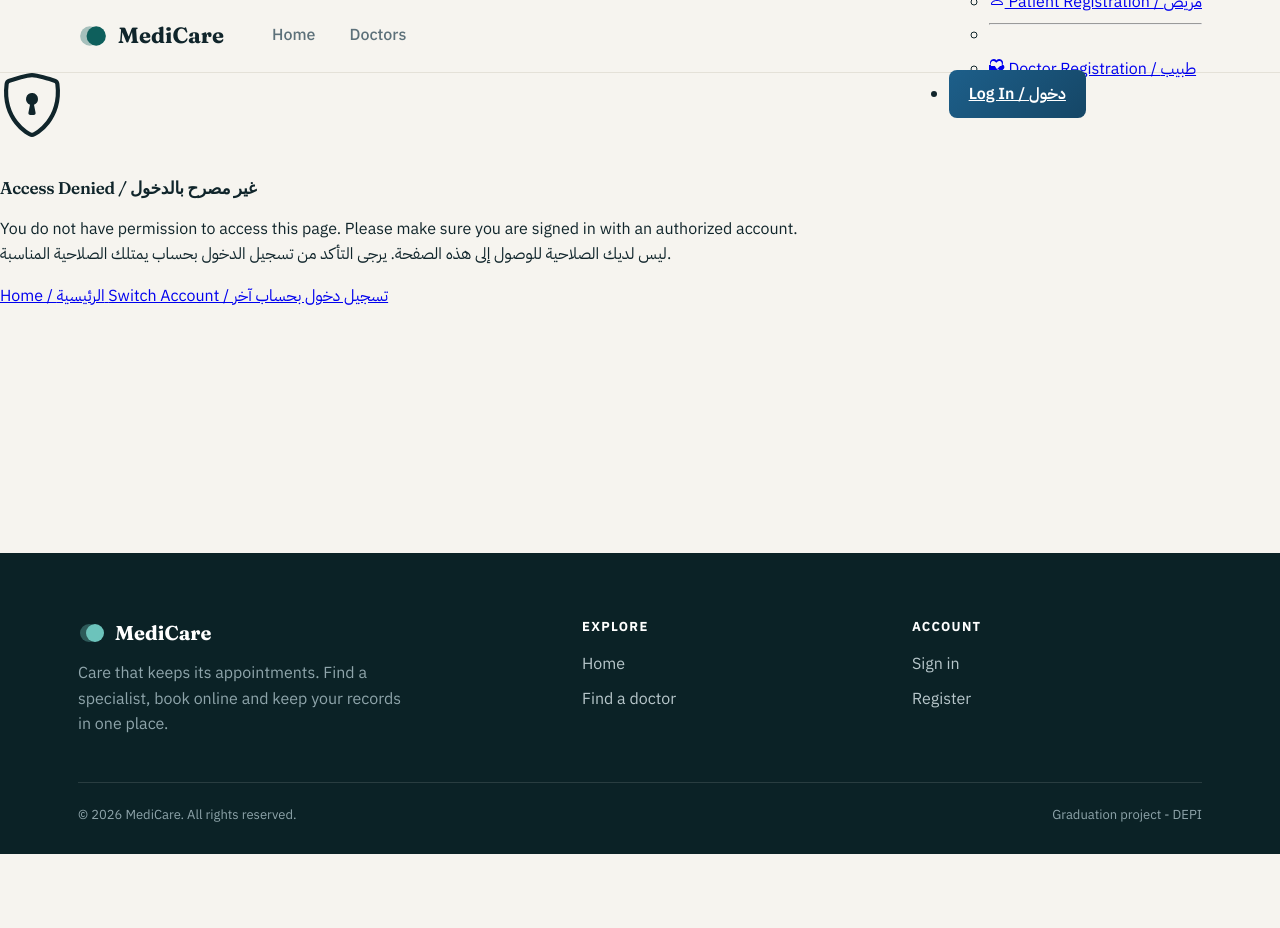
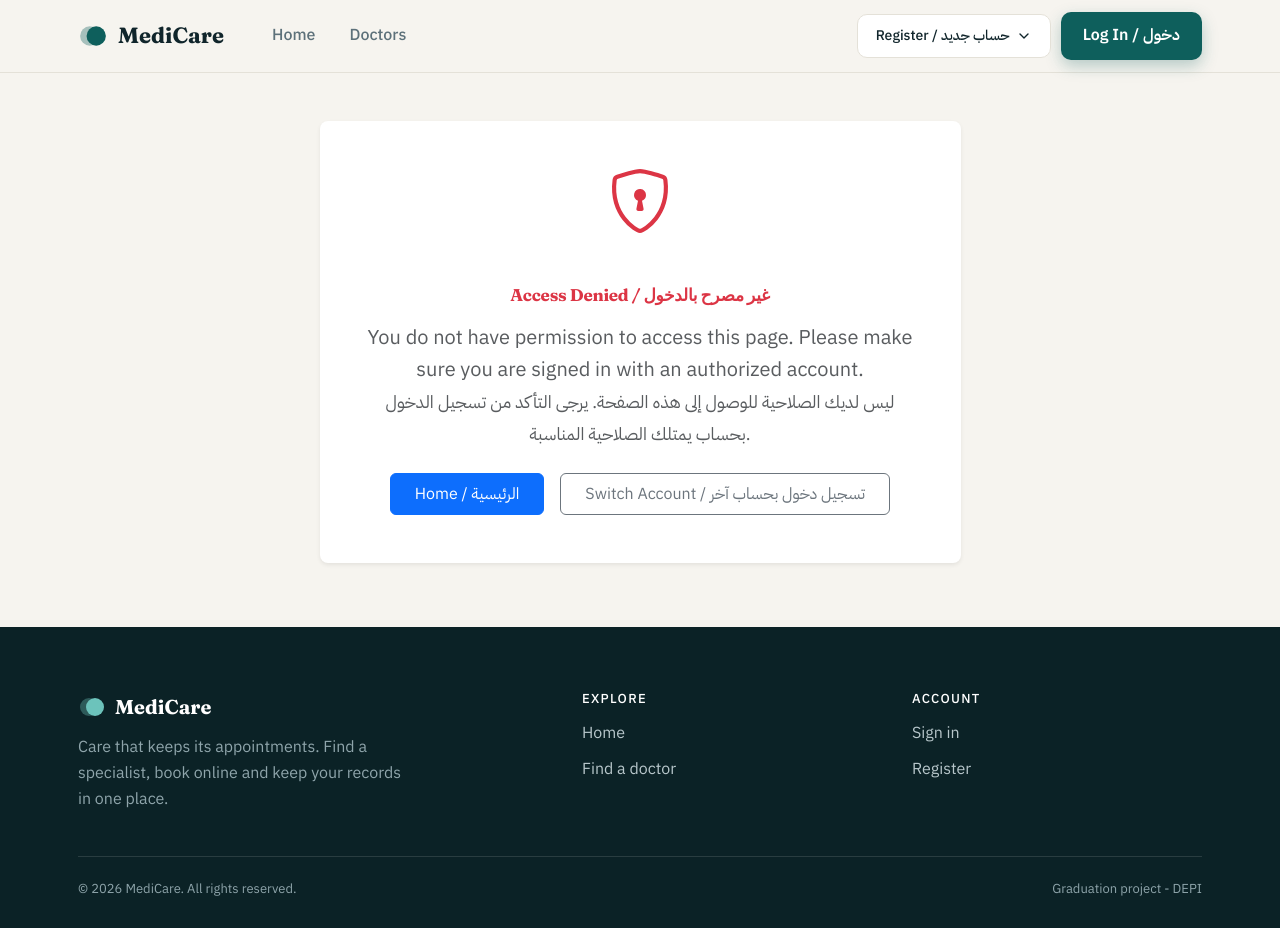
Before and after one commit to Boody-2006/Graduation_Project_Depi, an ASP.NET Core app: page /Account/AccessDenied in a window 1280 px wide. Before the commit the page ends 854 px from the top, so only its background shows below. Run offline with ASP.NET Core 8, Linux system fonts and the light colour scheme; some libraries are stand-ins or nearby versions.

Commit message:
Restyle header account area, load Bootstrap only on Account pages

```diff
--- a/Project/Project_Back/MediCare/MediCare.Web/Views/Shared/_Layout.cshtml
+++ b/Project/Project_Back/MediCare/MediCare.Web/Views/Shared/_Layout.cshtml
@@ -21,6 +21,13 @@
 
     @* medicare.css = base styles, medicare-pro.css = the professional design layer (must come second).
        asp-append-version stops the browser from showing an old cached copy after a change. *@
+    @* Person 5's login/register pages use Bootstrap classes (row, col-*, form-control, alert...).
+       So Bootstrap is loaded ONLY on the Account pages; every other page uses our own design. *@
+    @if (current == "Account")
+    {
+        <link rel="stylesheet" href="~/lib/bootstrap/dist/css/bootstrap.min.css" />
+    }
+
     @* site.css comes from the team (Person 5's login/register styles); it is loaded FIRST so our design can override it *@
     <link rel="stylesheet" href="~/css/site.css" asp-append-version="true" />
     <link rel="stylesheet" href="~/css/medicare.css" asp-append-version="true" />
@@ -33,9 +40,16 @@
             var el = Object(e.target);
             if (el.tagName === "IMG") { el.style.display = "none"; }
         }, true);
+
+        // Close the Register dropdown when the user clicks anywhere outside it.
+        document.addEventListener("click", function (e) {
+            document.querySelectorAll("details.dd[open]").forEach(function (d) {
+                if (!d.contains(Object(e.target))) { d.removeAttribute("open"); }
+            });
+        });
     </script>
 </head>
-<body>
+<body class="@(current == "Account" ? "page-account" : "")">
 
     @* ===== Header ===== *@
     <header class="hd">
@@ -59,7 +73,8 @@
     </header>
 
     @* ===== Page content ===== *@
-    <main>
+    @* Account pages (Person 5) expect a Bootstrap container around the content *@
+    <main class="@(current == "Account" ? "container pb-3" : "")">
         @RenderBody()
     </main>
 
@@ -95,6 +110,13 @@
         </div>
     </footer>
 
+    @* jQuery + Bootstrap JS only on Account pages (form validation and dismissible alerts) *@
+    @if (current == "Account")
+    {
+        <script src="~/lib/jquery/dist/jquery.min.js"></script>
+        <script src="~/lib/bootstrap/dist/js/bootstrap.bundle.min.js"></script>
+    }
+
     @* Optional place for page-specific scripts *@
     @await RenderSectionAsync("Scripts", required: false)
 </body>
--- a/Project/Project_Back/MediCare/MediCare.Web/Views/Shared/_LoginPartial.cshtml
+++ b/Project/Project_Back/MediCare/MediCare.Web/Views/Shared/_LoginPartial.cshtml
@@ -3,7 +3,16 @@
 @inject SignInManager<ApplicationUser> SignInManager
 @inject UserManager<ApplicationUser> UserManager
 
-<ul class="navbar-nav align-items-center">
+@*
+    _LoginPartial.cshtml
+    The account area of the header. Same logic as before (Person 5):
+      - signed in  -> "Hello, name" + role badge + Log Out button
+      - signed out -> Register dropdown (patient / doctor) + Log In button
+    Restyled with the site's own classes (no Bootstrap), so it matches the new design.
+    The dropdown is a plain <details> element, so it needs no JavaScript to open.
+*@
+
+<div class="acc">
     @if (SignInManager.IsSignedIn(User))
     {
         var currentUser = await UserManager.GetUserAsync(User);
@@ -11,60 +20,45 @@
             ? $"{currentUser.FirstName} {currentUser.LastName}".Trim()
             : (User.Identity?.Name ?? "User");
 
-    <li class="nav-item d-flex align-items-center me-3">
-        <span class="navbar-text text-dark fw-semibold">
-            Hello, @displayName!
+        <span class="acc-hello">
+            Hello, @displayName
             @if (User.IsInRole("Admin"))
             {
-                <span class="badge bg-danger ms-1 auth-badge-role">Admin</span>
+                <span class="role role-admin">Admin</span>
             }
             else if (User.IsInRole("Doctor"))
             {
-                <span class="badge bg-success ms-1 auth-badge-role">Doctor</span>
+                <span class="role role-doctor">Doctor</span>
             }
             else if (User.IsInRole("Patient"))
             {
-                <span class="badge bg-info text-dark ms-1 auth-badge-role">Patient</span>
+                <span class="role role-patient">Patient</span>
             }
         </span>
-    </li>
-    <li class="nav-item">
-        <form class="form-inline" asp-controller="Account" asp-action="Logout" method="post">
-            @Html.AntiForgeryToken()
-            <button type="submit" class="btn btn-outline-danger btn-sm rounded-pill px-3">Log Out / خروج</button>
+
+        @* The form tag helper adds the anti-forgery token automatically *@
+        <form asp-controller="Account" asp-action="Logout" method="post" class="acc-logout">
+            <button type="submit" class="sm">Log Out / خروج</button>
         </form>
-    </li>
     }
     else
     {
-    <li class="nav-item dropdown me-2">
-        <a class="nav-link dropdown-toggle text-dark fw-semibold" href="#" id="registerDropdown" role="button" data-bs-toggle="dropdown" aria-expanded="false">
+        <details class="dd">
+            <summary class="sm">
                 Register / حساب جديد
-        </a>
-        <ul class="dropdown-menu dropdown-menu-end shadow border-0 rounded-3 p-2" aria-labelledby="registerDropdown">
-            <li>
-                <a class="dropdown-item py-2 rounded-2" asp-controller="Account" asp-action="RegisterPatient">
-                    <svg xmlns="http://www.w3.org/2000/svg" width="16" height="16" fill="currentColor" class="bi bi-person me-1 text-primary" viewBox="0 0 16 16">
-                        <path d="M8 8a3 3 0 1 0 0-6 3 3 0 0 0 0 6Zm2-3a2 2 0 1 1-4 0 2 2 0 0 1 4 0Zm4 8c0 1-1 1-1 1H3s-1 0-1-1 1-4 6-4 6 3 6 4Zm-1-.004c-.001-.246-.154-.986-.832-1.664C11.516 10.68 10.289 10 8 10c-2.29 0-3.516.68-4.168 1.332-.678.678-.83 1.418-.832 1.664h10Z"/>
-                    </svg>
+                <svg viewBox="0 0 24 24" aria-hidden="true"><path d="M6 9l6 6 6-6" /></svg>
+            </summary>
+            <div class="dd-menu">
+                <a asp-controller="Account" asp-action="RegisterPatient">
+                    <svg viewBox="0 0 24 24" aria-hidden="true"><circle cx="12" cy="8" r="4" /><path d="M4 21c0-4 3.6-7 8-7s8 3 8 7" /></svg>
                     Patient Registration / مريض
                 </a>
-            </li>
-            <li><hr class="dropdown-divider my-1"></li>
-            <li>
-                <a class="dropdown-item py-2 rounded-2" asp-controller="Account" asp-action="RegisterDoctor">
-                    <svg xmlns="http://www.w3.org/2000/svg" width="16" height="16" fill="currentColor" class="bi bi-heart-pulse me-1 text-success" viewBox="0 0 16 16">
-                        <path d="m8 2.748-.717-.737C5.6.281 2.514.878 1.4 3.053.918 3.995.78 5.323 1.508 7H.43c-2.11 0-3.09 2.456-1.644 3.957l4.088 4.24a1.5 1.5 0 0 0 2.164.04l4.004-4.156A2.49 2.49 0 0 0 14.57 7h-1.078c.728-1.677.59-3.005.108-3.947C12.486.878 9.4.28 7.717 2.01L8 2.748ZM2.14 4.353C2.87 2.923 5.06 2.5 6.5 4.018l.8.828.8-.828C9.54 2.5 11.73 2.923 12.46 4.353c.47.92.51 2.032.04 3.647h-1.39l-2.73 2.834a.5.5 0 0 1-.72-.002L5.8 8H2.1c-.47-1.615-.43-2.727.04-3.647Z"/>
-                    </svg>
+                <a asp-controller="Account" asp-action="RegisterDoctor">
+                    <svg viewBox="0 0 24 24" aria-hidden="true"><path d="M12 21s-7-4.5-7-10a4 4 0 017-2.6A4 4 0 0119 11c0 5.5-7 10-7 10z" /></svg>
                     Doctor Registration / طبيب
                 </a>
-            </li>
-        </ul>
-    </li>
-    <li class="nav-item">
-        <a class="btn btn-auth-primary btn-sm px-3 shadow-sm rounded-pill" asp-controller="Account" asp-action="Login">
-            Log In / دخول
-        </a>
-    </li>
+            </div>
+        </details>
+        <a class="pb" asp-controller="Account" asp-action="Login">Log In / دخول</a>
     }
-</ul>
+</div>
--- a/Project/Project_Back/MediCare/MediCare.Web/wwwroot/css/medicare-pro.css
+++ b/Project/Project_Back/MediCare/MediCare.Web/wwwroot/css/medicare-pro.css
@@ -885,3 +885,141 @@ a.pb.inv {
         transition: none !important;
     }
 }
+
+/* ---------- 9. Header account area (_LoginPartial) ---------- */
+.acc {
+    display: flex;
+    align-items: center;
+    gap: 10px;
+}
+
+.acc-hello {
+    font-weight: 600;
+    font-size: 14px;
+    display: inline-flex;
+    align-items: center;
+    gap: 8px;
+}
+
+.acc-logout {
+    margin: 0;
+}
+
+.role {
+    font-size: 11px;
+    font-weight: 700;
+    padding: 2px 9px;
+    border-radius: 999px;
+}
+
+.role-admin {
+    background: #fde4e1;
+    color: #b3423a;
+}
+
+.role-doctor {
+    background: #d8f0e3;
+    color: #1f7a52;
+}
+
+.role-patient {
+    background: var(--ps);
+    color: var(--pr);
+}
+
+/* Register dropdown: a plain <details> element, no JavaScript needed to open it */
+.dd {
+    position: relative;
+}
+
+    .dd summary {
+        list-style: none;
+        cursor: pointer;
+        display: inline-flex;
+        align-items: center;
+        gap: 6px;
+    }
+
+        .dd summary::-webkit-details-marker {
+            display: none;
+        }
+
+        .dd summary svg {
+            width: 16px;
+            height: 16px;
+            fill: none;
+            stroke: currentColor;
+            stroke-width: 2;
+            stroke-linecap: round;
+            stroke-linejoin: round;
+            transition: transform .2s;
+        }
+
+    .dd[open] summary {
+        border-color: var(--pr);
+        color: var(--pr);
+    }
+
+        .dd[open] summary svg {
+            transform: rotate(180deg);
+        }
+
+.dd-menu {
+    position: absolute;
+    inset-inline-end: 0;
+    top: calc(100% + 10px);
+    min-width: 280px;
+    background: var(--cd);
+    border: 1px solid var(--ln);
+    border-radius: 14px;
+    box-shadow: var(--sh2);
+    padding: 6px;
+    z-index: 30;
+}
+
+    .dd-menu a {
+        white-space: nowrap;
+        display: flex;
+        align-items: center;
+        gap: 10px;
+        padding: 11px 14px;
+        border-radius: 10px;
+        color: var(--ink);
+        text-decoration: none;
+        font-weight: 500;
+    }
+
+        .dd-menu a:hover {
+            background: var(--ps);
+            color: var(--pr);
+        }
+
+    .dd-menu svg {
+        width: 18px;
+        height: 18px;
+        flex: none;
+        fill: none;
+        stroke: var(--pr);
+        stroke-width: 1.8;
+        stroke-linecap: round;
+        stroke-linejoin: round;
+    }
+
+/* Account pages load Bootstrap, so remove our own .row spacing there (Bootstrap uses gutters) */
+.page-account .row {
+    gap: 0;
+}
+
+.page-account main {
+    min-height: 60vh;
+}
+
+.page-account .hd .row, .page-account .ft .row {
+    gap: 0;
+}
+
+@media (max-width: 900px) {
+    .acc-hello {
+        display: none;
+    }
+}
```
Also changed, not shown: frontend-prototype/img/about.jpg, frontend-prototype/img/auth.jpg, frontend-prototype/img/doctor-5.jpg, frontend-prototype/img/doctor-7.jpg, frontend-prototype/img/hero.jpg. Lines whose indentation alone changed are shown as unchanged.
